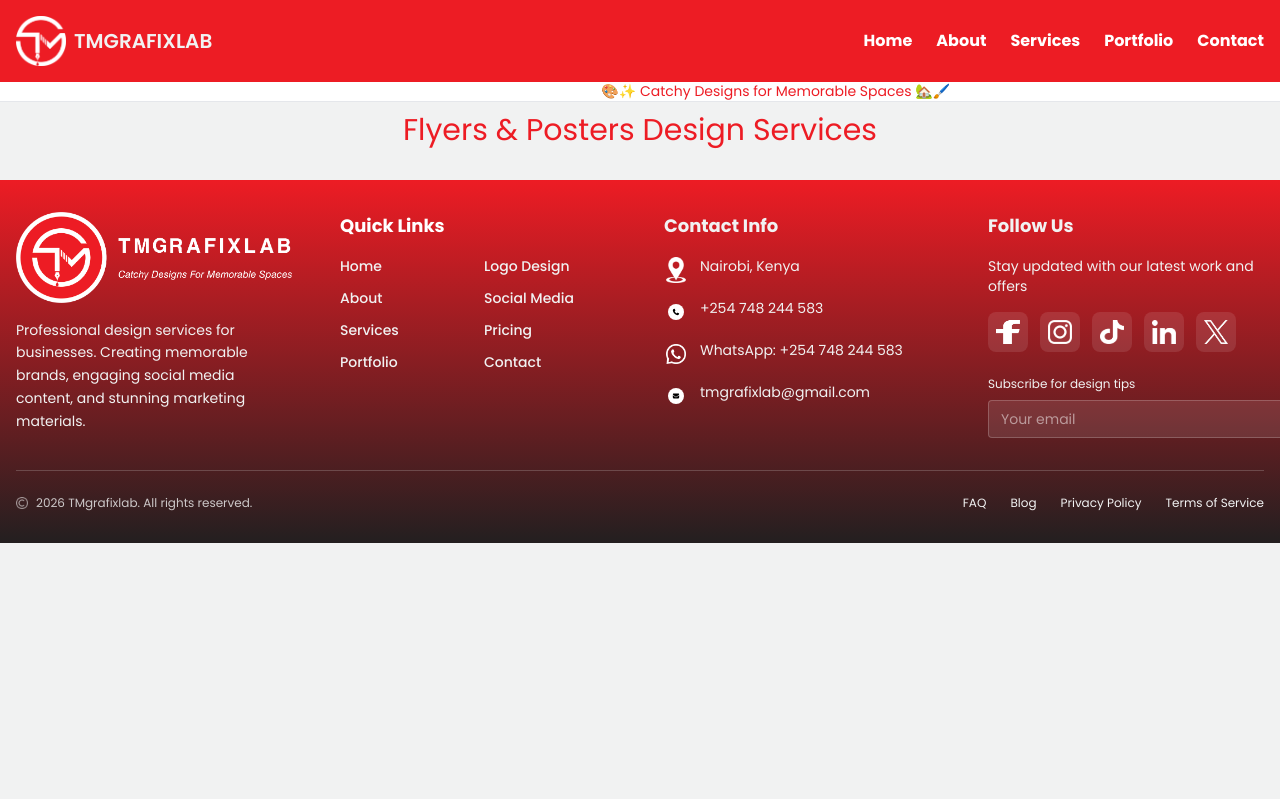
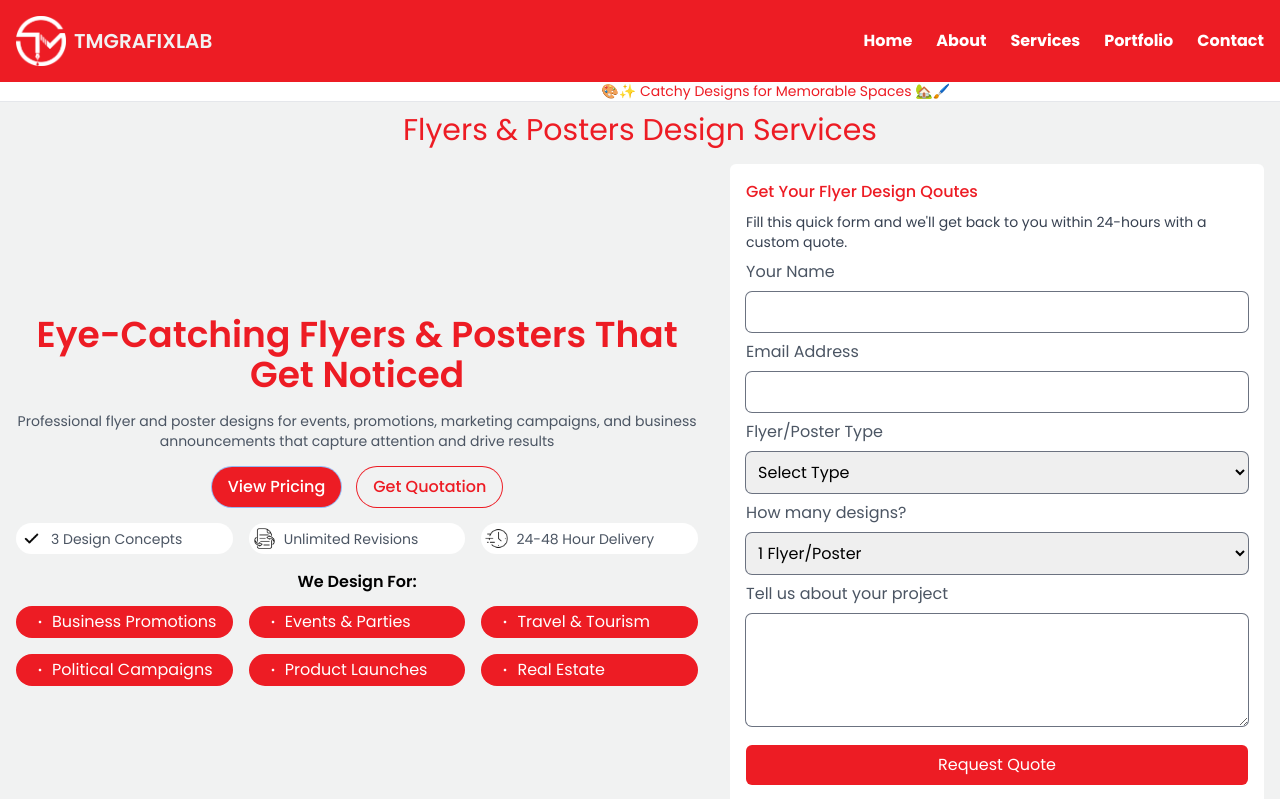
Before and after one commit to wilson-mutinda/TONNY, a Vue app in the folder frontend/: page /services/flyer-posters in a window 1280 px wide. Shown: the top 799 px of the page. Built offline with nearby package versions, Linux system fonts and the light colour scheme.

Commit message:
Added full design on the hero section for the flyers and poster services

```diff
--- a/frontend/src/pages/FlyerPosterPage.vue
+++ b/frontend/src/pages/FlyerPosterPage.vue
@@ -2,5 +2,163 @@
     <div class="py-8">
         <!-- title -->
          <h3 class="text-center text-tm-red text-3xl">Flyers & Posters Design Services</h3>
+
+         <!-- header -->
+          <section class="">
+            <div class="container px-4 mx-auto mt-4">
+                <!-- right and left sections -->
+                 <div class="flex flex-col md:flex-row items-center gap-8">
+                    <!-- left section -->
+                     <div class="">
+                        <!-- title -->
+                         <div class="mx-auto max-w-3xl text-center">
+                            <h3 class="font-semibold text-4xl text-tm-red">Eye-Catching Flyers & Posters That Get Noticed</h3>
+                            <p class="text-sm text-gray-600 mt-4">Professional flyer and poster designs for events, promotions, marketing campaigns, and business
+                                announcements that capture attention and drive results
+                            </p>
+                         </div>
+
+                         <!-- buttons -->
+                          <div class="flex items-center justify-center mt-4 gap-4">
+
+                            <a href="#" class="rounded-full bg-tm-red px-4 py-2 font-medium text-white hover:text-tm-red hover:bg-transparent ring-1 hover:ring-tm-red">
+                                View Pricing
+                            </a>
+
+                            <a href="#" class="text-tm-red font-medium px-4 py-2 ring-1 rounded-full ring-tm-red hover:text-white hover:bg-tm-red">
+                                Get Quotation
+                            </a>
+                          </div>
+
+                          <!-- actions -->
+                           <div class="grid grid-cols-1 md:grid-cols-3 mt-4 gap-4">
+
+                            <!-- 3 logo concepts -->
+                             <div class="flex items-center gap-2 bg-white rounded-full p-1">
+                                <img src="/check(1).png" alt="check" width="23" class="icon-red">
+                                <span class="text-gray-600 text-sm">3 Design Concepts</span>
+                             </div>
+
+                             <!-- unlimited revisions -->
+                              <div class="flex items-center gap-2 bg-white rounded-full p-1">
+                                <img src="/revision.png" alt="revision" width="23" class="icon-red">
+                                <span class="text-gray-600 text-sm">Unlimited Revisions</span>
+                              </div>
+
+                             <!-- 5 day delivery -->
+                              <div class="flex items-center gap-2 bg-white rounded-full p-1">
+                                <img src="/timing.png" alt="timing" width="23" class="icon-red">
+                                <span class="text-gray-600 text-sm">24-48 Hour Delivery</span>
+                              </div>
+                           </div>
+
+                           <!-- types of designs -->
+                            <div class="">
+                                <h3 class="font-semibold mb-3 text-center mt-4">We Design For:</h3>
+                                <div class="grid grid-cols-1 md:grid-cols-3 text-center gap-4">
+                                    <div class="bg-tm-red rounded-full px-4 py-1 text-white flex items-center gap-1">
+                                        <img src="/period.png" alt="dot" class="w-4 h-4 invert">
+                                        <p>Business Promotions</p>
+                                    </div>
+                                    <div class="bg-tm-red rounded-full px-4 py-1 text-white flex items-center gap-1">
+                                        <img src="/period.png" alt="dot" class="w-4 h-4 invert">
+                                        <p>Events & Parties</p>
+                                    </div>
+                                    <div class="bg-tm-red rounded-full px-4 py-1 text-white flex items-center gap-1">
+                                        <img src="/period.png" alt="dot" class="w-4 h-4 invert">
+                                        <p>Travel & Tourism</p>
+                                    </div>
+                                    <div class="bg-tm-red rounded-full px-4 py-1 text-white flex items-center gap-1">
+                                        <img src="/period.png" alt="dot" class="w-4 h-4 invert">
+                                        <p>Political Campaigns</p>
+                                    </div>
+                                    <div class="bg-tm-red rounded-full px-4 py-1 text-white flex items-center gap-1">
+                                        <img src="/period.png" alt="dot" class="w-4 h-4 invert">
+                                        <p>Product Launches</p>
+                                    </div>
+                                    <div class="bg-tm-red rounded-full px-4 py-1 text-white flex items-center gap-1">
+                                        <img src="/period.png" alt="dot" class="w-4 h-4 invert">
+                                        <p>Real Estate</p>
+                                    </div>
+                                </div>
+                            </div>
+                     </div>
+                     <!-- right section -->
+                      <div class="bg-white rounded-md p-4">
+                        <form action="" method="post">
+                            <!-- title -->
+                             <div class="">
+                                <h3 class="text-tm-red font-medium mb-2">Get Your Flyer Design Qoutes</h3>
+                                <p class="text-gray-700 text-sm">Fill this quick form and we'll get back to
+                                    you within 24-hours with a custom quote.
+                                </p>
+                             </div>
+
+                             <!-- name -->
+                              <div class="">
+                                <label class="block mt-2 text-gray-600" for="name">Your Name</label>
+                                <input class="rounded-md p-2 w-full mt-2 outline-none ring-1 ring-gray-500 hover:ring-tm-red" type="text" name="name" id="name">
+                              </div>
+                              <!-- email address -->
+                               <div class="">
+                                <label class="block mt-2 text-gray-600" for="email">Email Address</label>
+                                <input class="rounded-md p-2 w-full mt-2 outline-none ring-1 ring-gray-500 hover:ring-tm-red" type="email" name="email" id="email">
+                               </div>
+                               <!-- flyer/poster type -->
+                                <div class="">
+                                    <label class="block mt-2 text-gray-600" for="flyer">Flyer/Poster Type</label>
+                                    <select class="rounded-md p-2 w-full mt-2 outline-none ring-1 ring-gray-500 hover:ring-tm-red" name="flyer" id="flyer">
+                                        <option value="">Select Type</option>
+                                        <option value="business-promotion">Business Promotion</option>
+                                        <option value="events/party">Events/Party</option>
+                                        <option value="travel/tourism">Travel/Tourism</option>
+                                        <option value="political-campaign">Political Campaign</option>
+                                        <option value="product-launch">Product Launch</option>
+                                        <option value="real-estate">Real Estate</option>
+                                        <option value="other">Other</option>
+                                    </select>
+                                </div>
+                                <!-- amount -->
+                                 <div class="">
+                                    <label class="block mt-2 text-gray-600" for="amount">How many designs?</label>
+                                    <select class="rounded-md p-2 w-full mt-2 outline-none ring-1 ring-gray-500 hover:ring-tm-red" name="amount" id="amount">
+                                        <option value="1">1 Flyer/Poster</option>
+                                        <option value="2">2 Designs</option>
+                                        <option value="3">3+ Designs</option>
+                                        <option value="package">Full Package</option>
+                                    </select>
+                                 </div>
+                                 <!-- message -->
+                                  <div class="">
+                                    <label class="block mt-2 text-gray-600" for="message">Tell us about your project</label>
+                                    <textarea class="rounded-md p-2 w-full mt-2 outline-none ring-1 ring-gray-500 hover:ring-tm-red" name="message" id="message" rows="4"></textarea>
+                                  </div>
+                                  <!-- button -->
+                                   <div class="text-white text-center bg-tm-red rounded-md w-full p-2 mt-3">
+                                    <button type="button" class="">
+                                        Request Quote
+                                    </button>
+                                   </div>
+                                   <!-- action -->
+                                    <div class="text-gray-600 text-center mt-3">
+                                        <p>We'll contact you within 24 hours</p>
+                                    </div>
+                        </form>
+                      </div>
+                 </div>
+            </div>
+          </section>
+
+          <!-- samples -->
+           <section></section>
+
+           <!-- packages -->
+            <section></section>
+
+            <!-- hwo it works -->
+             <section></section>
+
+             <!-- CTA -->
+              <section></section>
     </div>
 </template>
```
Also changed, not shown: frontend/public/dot.png (added), frontend/public/period.png (added).
